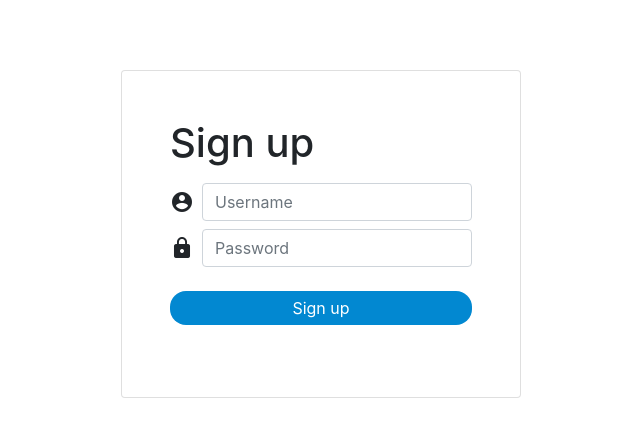
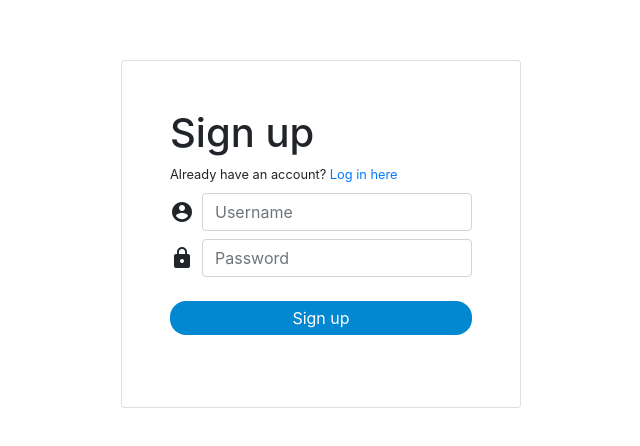
Before and after one commit to jovyntls/task-manager-frontend, a React (Create React App) app: page /signup in a window 1280 px wide. Shown: the part 166-612 px from the top of the page, without its empty margins (319-959 px from the left). Built offline with nearby package versions, Linux system fonts and the light colour scheme.

Commit message:
fix authentication bugs

```diff
--- a/src/components/authentication/LoginForm.jsx
+++ b/src/components/authentication/LoginForm.jsx
@@ -20,6 +20,7 @@ function LoginForm(props) {
 				if (response.data.error) setError(response.data.error);
 				else {
 					setUserSession(response.data.token, response.data.user.id);
+					localStorage.setItem("token", response.data.token);
 					props.history.push("/board");
 				}
 			})
--- a/src/components/authentication/SignupForm.jsx
+++ b/src/components/authentication/SignupForm.jsx
@@ -17,8 +17,12 @@ function LoginForm(props) {
 			.post("http://localhost:3000/signup", { username: username.value, password: password.value })
 			.then((response) => {
 				setLoading(false);
-				setUserSession(response.data.token, response.data.user.id);
-				props.history.push("/board");
+				if (response.data.error) setError(response.data.error);
+				else {
+					setUserSession(response.data.token, response.data.user.id);
+					localStorage.setItem("token", response.data.token);
+					props.history.push("/board");
+				}
 			})
 			.catch((error) => {
 				setLoading(false);
@@ -32,6 +36,9 @@ function LoginForm(props) {
 			<link rel="stylesheet" href="https://fonts.googleapis.com/icon?family=Material+Icons" />
 			<div className="card auth__container p-5">
 				<h1>Sign up</h1>
+				<small>
+					Already have an account? <a href="/login">Log in here</a>
+				</small>
 				<div className="d-flex align-items-center mt-2">
 					<i className="material-icons mr-2">account_circle</i>
 					<input className="form-control" placeholder="Username" type="text" {...username} />
@@ -43,7 +50,6 @@ function LoginForm(props) {
 				{error && (
 					<>
 						<small style={{ color: "red" }}>{error}</small>
-						<br />
 					</>
 				)}
 				<br />
```
